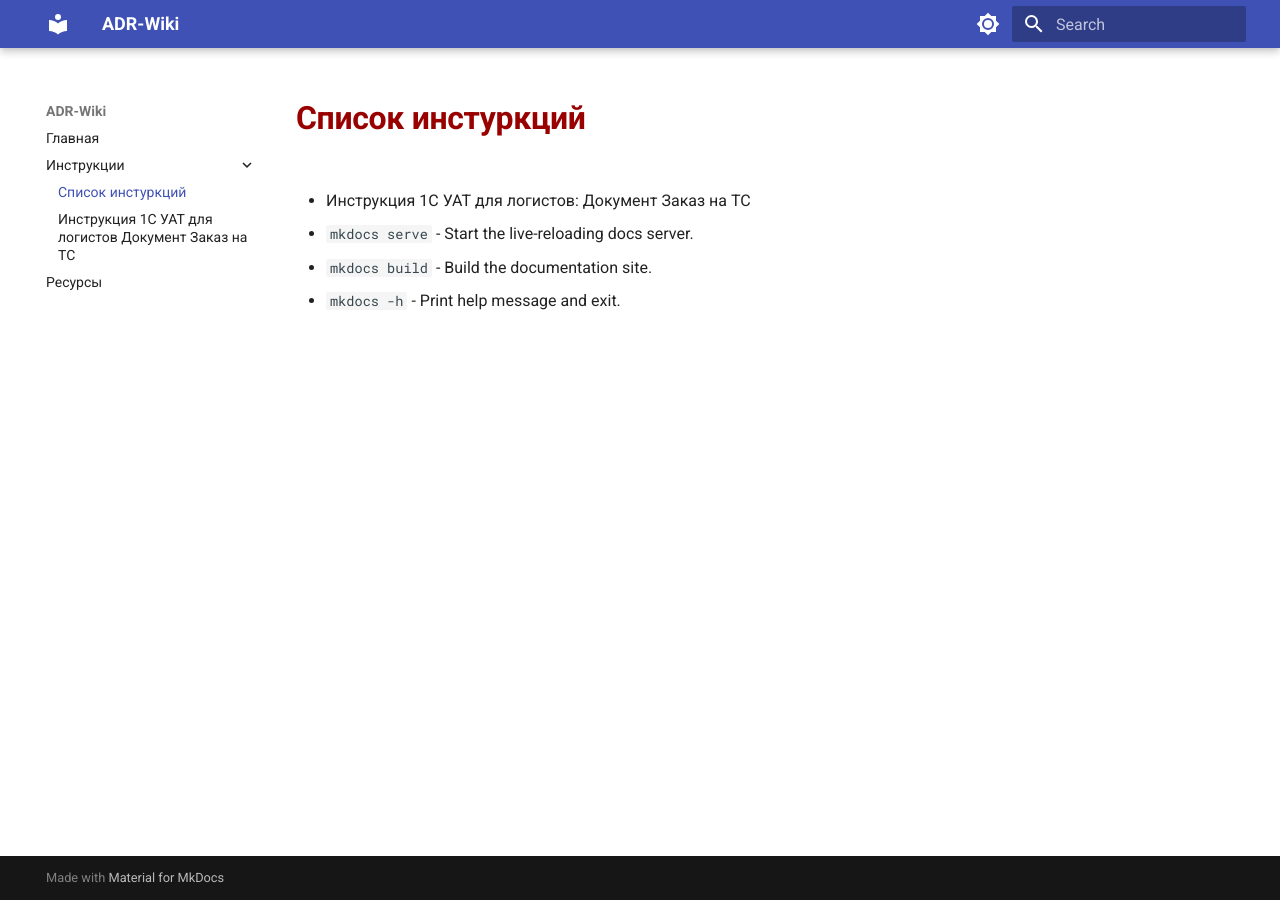
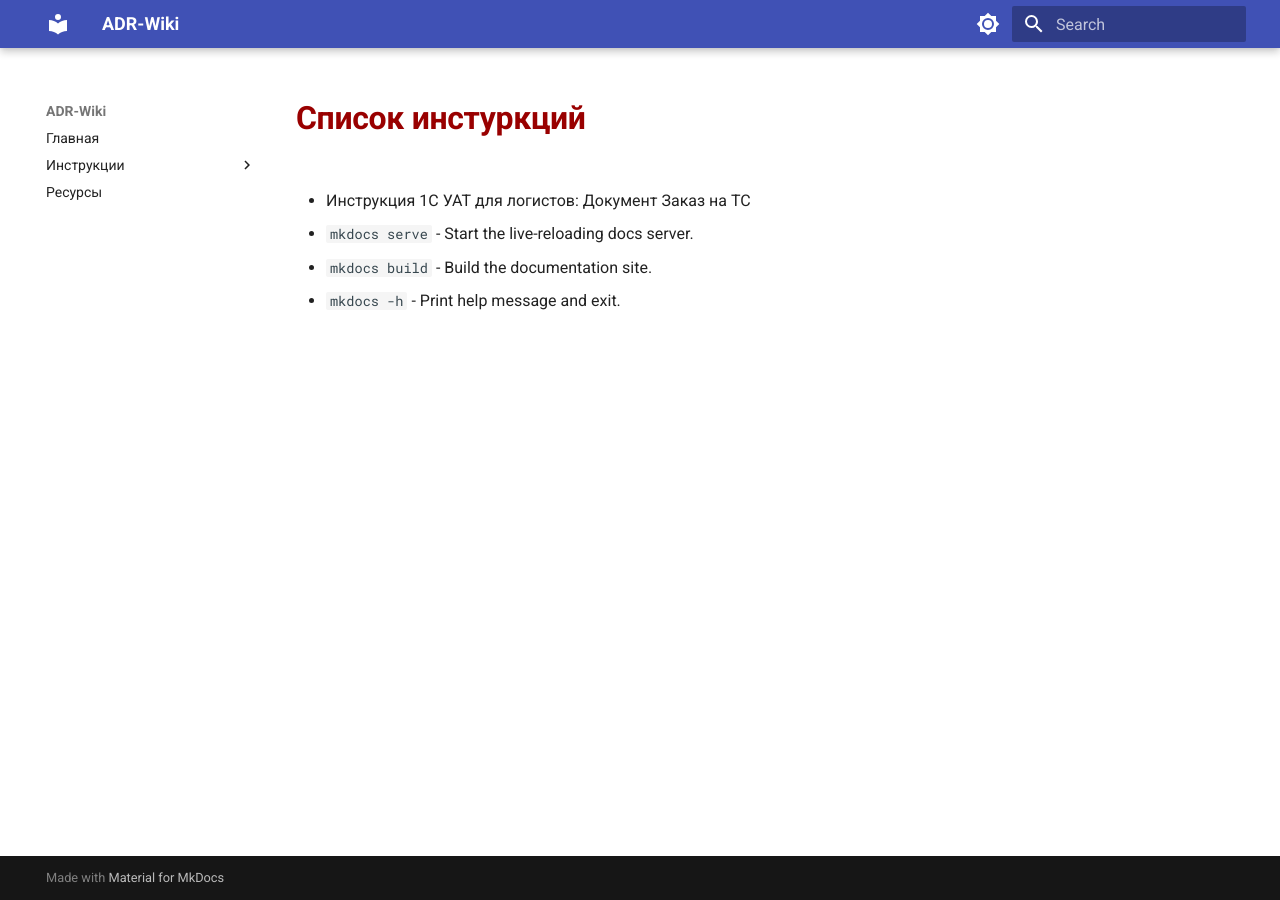
Before and after one commit to finansist1/ADR-wiki, an MkDocs documentation site: the page built from docs/instructions.md, in a window 1280 px wide. Built offline with MkDocs 1.6.1 and Material for MkDocs 9.7.7, drawn with Linux system fonts in a browser that asks for light colours.

Commit message:
Изменил содержимое/структуру

```diff
--- a/mkdocs.yml
+++ b/mkdocs.yml
@@ -13,14 +13,10 @@ theme:
         name: Dark mode
 
 
-icon:
-  favicon: assets/images/favicon.svg
-
 extra_css:
   - stylesheets/extra.css
 nav:
   - Главная: index.md
   - Инструкции:
-      - instructions.md
       - Инструкция 1С УАТ для логистов Документ Заказ на ТС: zakaz na ts.md
   - Ресурсы: resources.md
```
Also changed, not shown: docs/zakaz na ts.md (+2 -0 lines).
